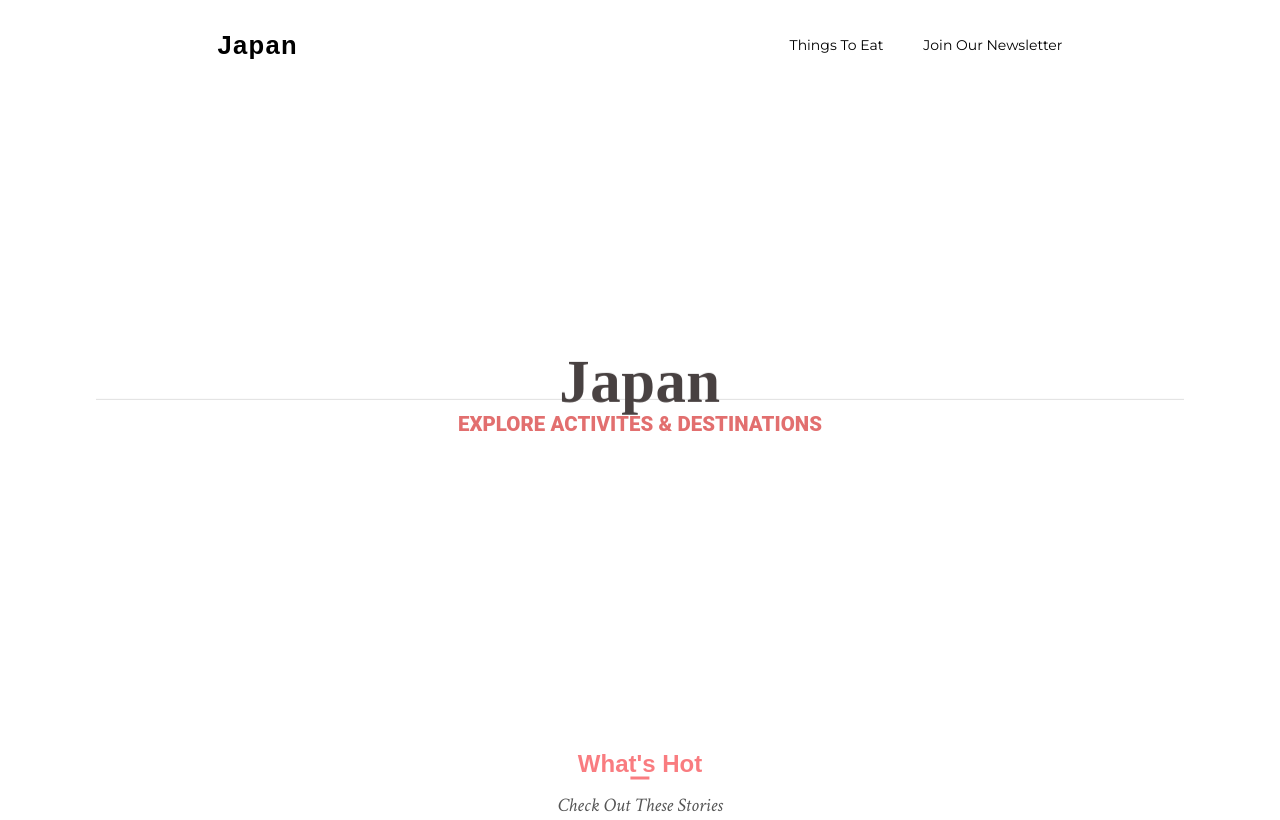
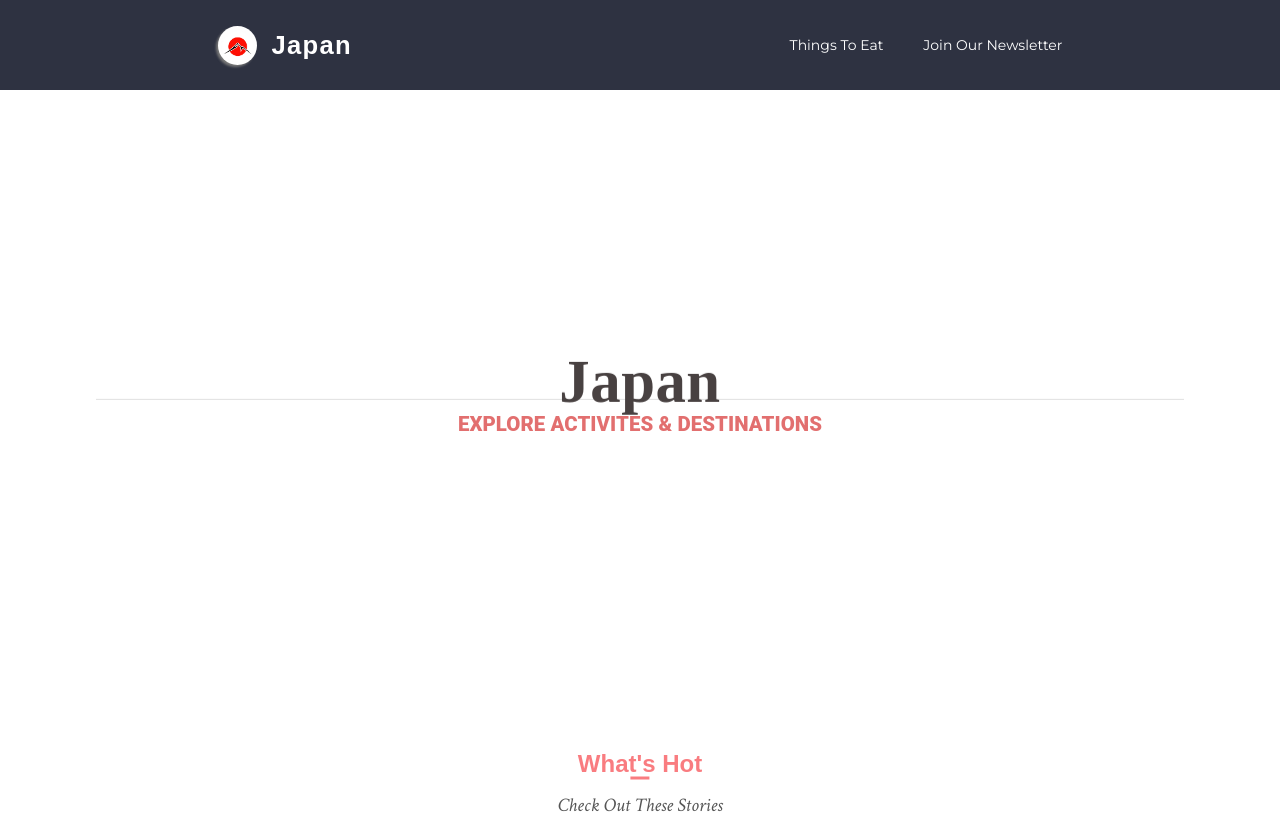
Before and after one commit to Tivler/RoadToHire-ish, a plain HTML site: page activites.html in a window 1280 px wide. Drawn offline with nearby package versions, Linux system fonts and the light colour scheme; a web font is replaced by a local one.

Commit message:
changed styles back to default

```diff
--- a/activites.html
+++ b/activites.html
@@ -17,6 +17,7 @@
 
     <nav class="main_nav">
         <div class="logo_wrapper">
+            <img class="logo_image" src="../assets/images/avi.jpg" alt="Logo">
             <a class="logo_text" href="/index.html"><div>Japan</div></a>
         </div>
         <div class="nav_list-wrapper">
--- a/activities/index.css
+++ b/activities/index.css
@@ -47,7 +47,7 @@ body {
     color: #fff;
     height: 90px;
     width: 100%;
-    background-color: #fff;
+    background-color: rgba(35, 40, 55, 0.95);
     z-index: 2000;
     transition: .35s;
 }
@@ -68,7 +68,7 @@ body {
 }
 
 .logo_text {
-    color: #000;
+    color: #fff;
     font-weight: 700;
     display: inline;
     font-size: 1.6em;
@@ -105,7 +105,7 @@ body {
 .nav_list-item {
     font-family: "Montserrat";
     font-size: 14px;
-    color: #000;
+    color: #fff;
     text-decoration: none;
 }
 
--- a/subscribe/index.css
+++ b/subscribe/index.css
@@ -45,7 +45,6 @@ main {
     color: #fff;
     height: 100px;
     width: 100%;
-    background-color: transparent;
     z-index: 2000;
     transition: .35s;
     background-color: rgba(35, 40, 55, 0.95);
```
